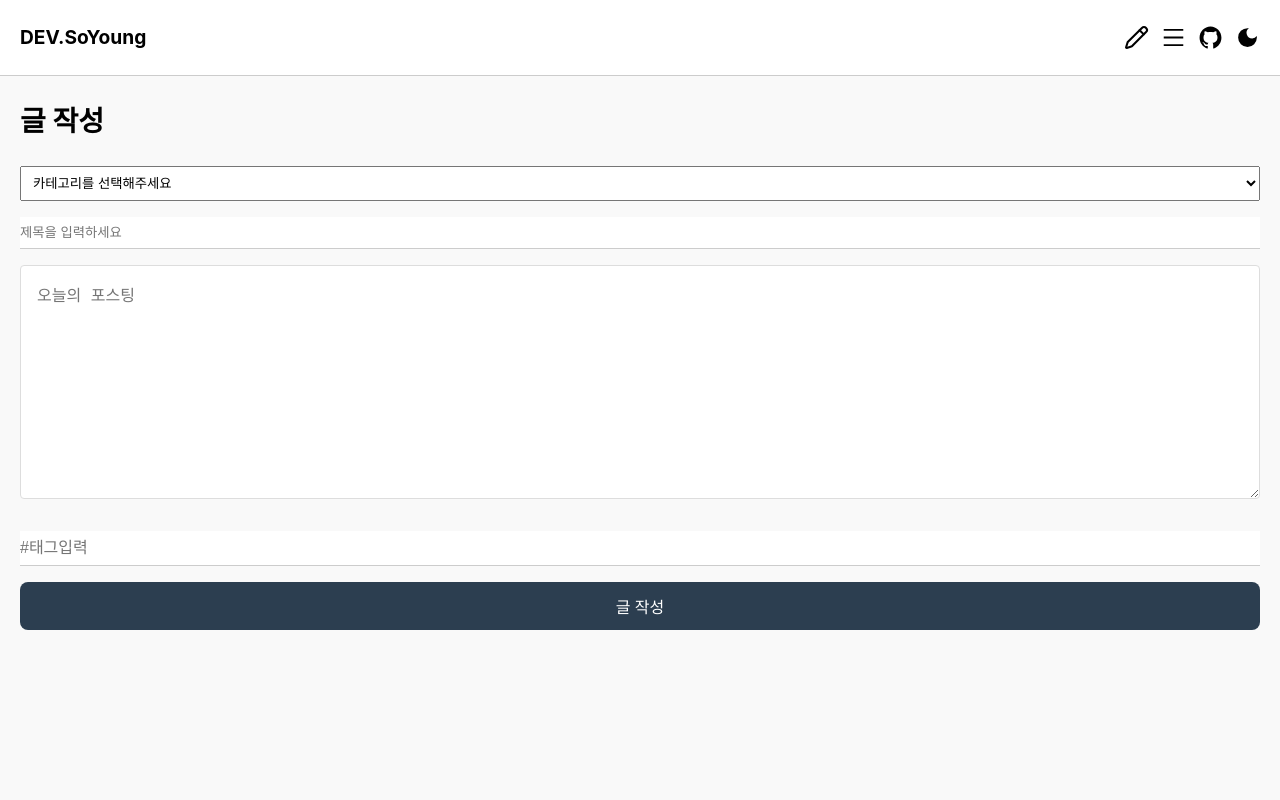
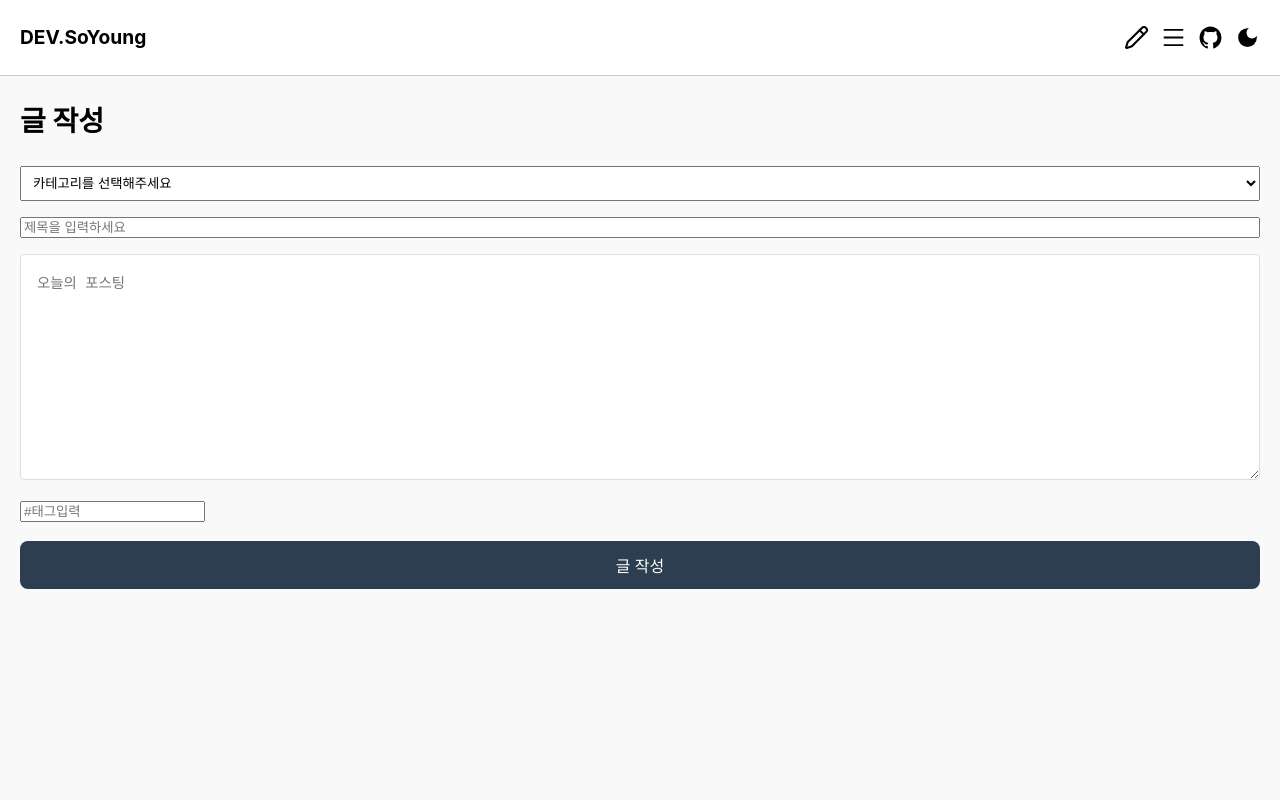
Before and after one commit to J-SoYoung/project_young, a React (Vite) app: page /write in a window 1280 px wide. Shown: the top 800 px of the page. Built offline with nearby package versions, Linux system fonts and the light colour scheme.

Commit message:
[STYLE] write 페이지 style 추가 / portfolio메뉴 클릭시 UI추가되는 부분, 이미지input 추가

```diff
--- a/src/pages/write/write.module.css
+++ b/src/pages/write/write.module.css
@@ -13,48 +13,60 @@ main h1 {
   padding: 0.5rem;
 }
 
-.titleInput {
+.input {
+  height: 2rem;
   border: none;
   border-bottom: 1px solid #ccc;
-  padding: 0.5rem 0;
+  padding: 0.5rem;
   outline: none;
 }
 
-.titleInput:focus {
+.input:focus {
   border-bottom: 2px solid #2c3e50;
 }
-
-.editor {
-  min-height: 200px;
+.input::placeholder {
+  font-size: 0.9rem;
 }
-
-.tagWrapper {
+.imageBox {
   display: flex;
   flex-direction: column;
+  padding: 1rem 0;
 }
-
-.tagInput {
-  border: none;
-  border-bottom: 1px solid #ccc;
+.imageBox input {
   padding: 0.5rem 0;
-  box-sizing: border-box;
-  font-size: 1rem;
-  outline: none;
 }
 
 .textarea {
-  min-height: 200px;
+  min-height: 12rem;
   padding: 1rem;
   border: 1px solid #ddd;
   border-radius: 4px;
   font-size: 1rem;
   resize: vertical;
 }
-
-.tagWrapper {
-  margin-top: 1rem;
+.textarea::placeholder {
+  font-size: 0.9rem;
 }
 
+.portfolio {
+  /* border: 1px solid red; */
+  padding: 1rem 0;
+  display: flex;
+  flex-direction: column;
+  gap: 0.5rem;
+}
+.portfolio label {
+  /* font-size: 0.9rem; */
+  font-weight: 700;
+  margin: 0;
+}
+.portfolio .textarea {
+  min-height: 6rem;
+  resize: none;
+}
+.portfolio .textarea::placeholder {
+  font-size: 0.9rem;
+}
 
 .submitButton {
   background-color: #2c3e50;
```
